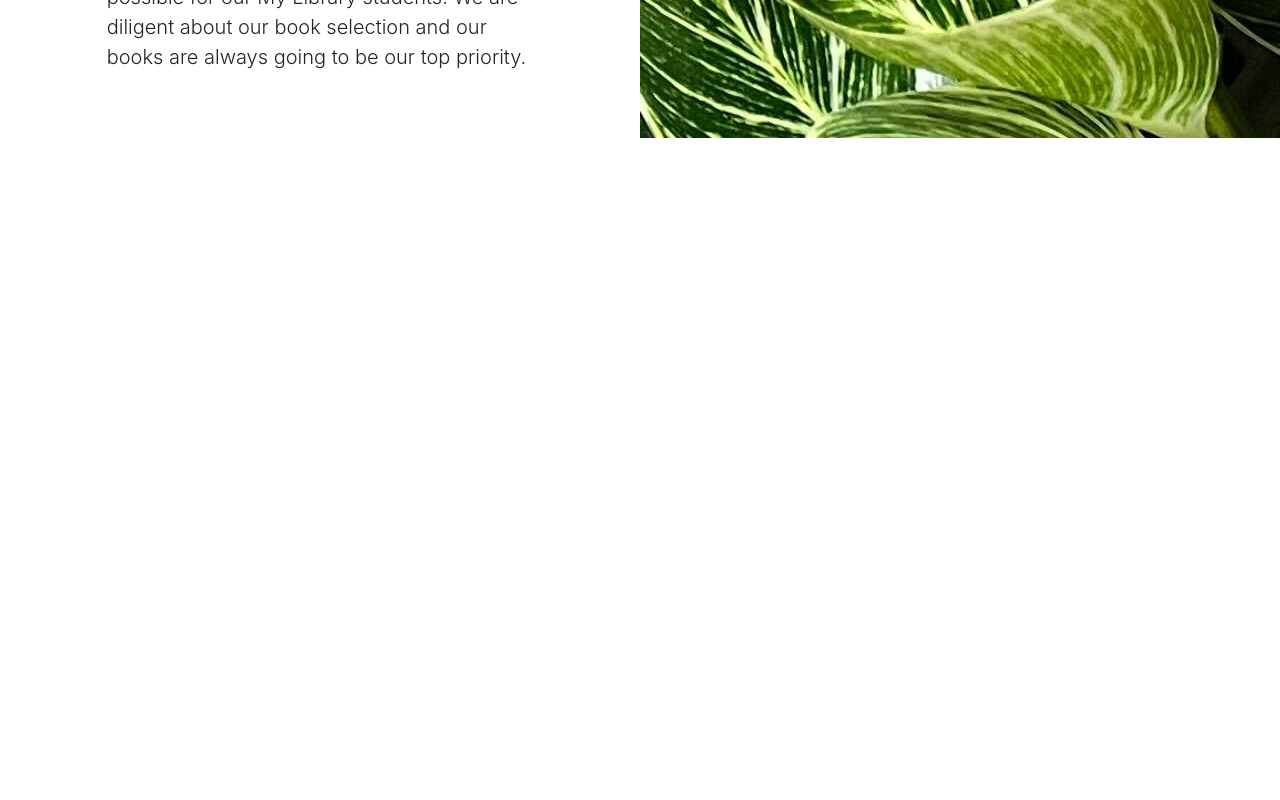
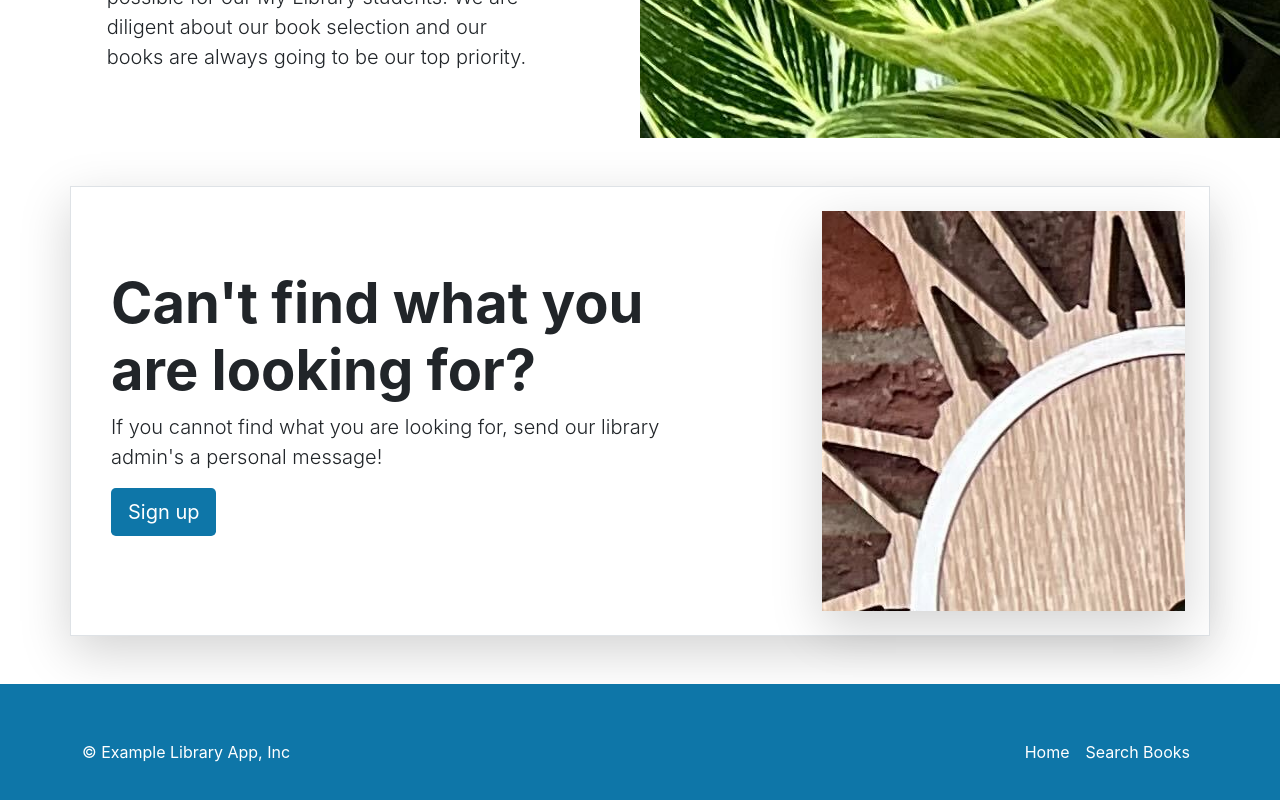
Before and after one commit to ganguly2804/library-application-frontend, a React (Create React App) app: page / in a window 1280 px wide. Shown: the part 1786-2586 px from the top of the page. Before the commit the page ends 1924 px from the top, so only its background shows below. Built offline with nearby package versions, Linux system fonts and the light colour scheme.

Commit message:
Added LibraryServices and Footer and restructured the HomePage

```diff
--- a/src/App.tsx
+++ b/src/App.tsx
@@ -1,20 +1,15 @@
 import React from 'react';
 import './App.css';
 import { Navbar } from './layouts/NavbarAndFooter/Navbar';
-import { ExploreTopBooks } from './layouts/HomePage/ExploreTopBooks';
-import { Carousel } from './layouts/HomePage/Carousel';
-import { Heros } from './layouts/HomePage/Heros';
+import { Footer } from './layouts/NavbarAndFooter/Footer';
+import { HomePage } from './layouts/HomePage/HomePage';
 
-function App() {
+export const App = () => {
   return (
     <div>
       <Navbar />
-      <ExploreTopBooks />
-      <Carousel/>
-      <Heros/>
+      <HomePage />
+      <Footer />
     </div>
-
   );
 }
-
-export default App;
--- a/src/index.tsx
+++ b/src/index.tsx
@@ -1,7 +1,7 @@
 import React from 'react';
 import ReactDOM from 'react-dom/client';
 import './index.css';
-import App from './App';
+import { App  } from './App';
 
 const root = ReactDOM.createRoot(
   document.getElementById('root') as HTMLElement
--- /dev/null
+++ b/src/layouts/HomePage/HomePage.tsx
@@ -0,0 +1,15 @@
+import { Carousel } from "./components/Carousel";
+import { ExploreTopBooks } from "./components/ExploreTopBooks";
+import { Heros } from "./components/Heros";
+import { LibraryServices } from "./components/LibraryServices";
+
+export const HomePage = () => {
+    return (
+        <>
+            <ExploreTopBooks/>
+            <Carousel/>
+            <Heros/>
+            <LibraryServices/>
+        </>
+    );
+}
--- /dev/null
+++ b/src/layouts/HomePage/components/LibraryServices.tsx
@@ -0,0 +1,23 @@
+export const LibraryServices = () => {
+    return(
+        <div className='container my-5'>
+            <div className='row p-4 align-items-center border shadow-lg'>
+                <div className='col-lg-7 p-3'>
+                    <h1 className='display-4 fw-bold'>
+                        Can't find what you are looking for?
+                    </h1>
+                    <p className='lead'>
+                        If you cannot find what you are looking for,
+                        send our library admin's a personal message!
+                    </p>
+                    <div className='d-grid gap-2 justify-content-md-start mb-4 mb-lg-3'>
+                        <a className='btn main-color btn-lg text-white' href='#'>
+                            Sign up
+                        </a>
+                    </div>
+                </div>
+                <div className='col-lg-4 offset-lg-1 shadow-lg lost-image'></div>
+            </div>
+        </div>
+    );
+}
--- a/src/layouts/HomePage/ReturnBook.tsx
+++ b/src/layouts/HomePage/components/ReturnBook.tsx
@@ -5,7 +5,7 @@ export const ReturnBook = () => {
         <div className='col-xs-6 col-sm-6 col-md-4 col-lg-3 mb-3'>
             <div className="text-center">
                 <img
-                    src={require('./../../Images/BooksImages/book-luv2code-1000.png')}
+                    src={require('./../../../Images/BooksImages/book-luv2code-1000.png')}
                     width='151'
                     height='233'
                     alt='book'
--- /dev/null
+++ b/src/layouts/NavbarAndFooter/Footer.tsx
@@ -0,0 +1,22 @@
+export const Footer = () => {
+    return (
+        <div className='main-color'>
+            <footer className='container d-flex flex-wrap
+                justify-content-between align-items-center py-5 main-color'>
+                <p className='col-md-4 mb-0 text-white'>© Example Library App, Inc</p>
+                <ul className='nav navbar-dark col-md-4 justify-content-end'>
+                    <li className='nav-item'>
+                        <a href='#' className='nav-link px-2 text-white'>
+                            Home
+                        </a>
+                    </li>
+                    <li className='nav-item'>
+                        <a href='#' className='nav-link px-2 text-white'>
+                            Search Books
+                        </a>
+                    </li>
+                </ul>
+            </footer>
+        </div>
+    );
+}
```
Also changed, not shown: src/layouts/HomePage/components/Carousel.tsx (renamed from src/layouts/HomePage/Carousel.tsx), src/layouts/HomePage/components/ExploreTopBooks.tsx (renamed from src/layouts/HomePage/ExploreTopBooks.tsx), src/layouts/HomePage/components/Heros.tsx (renamed from src/layouts/HomePage/Heros.tsx).
